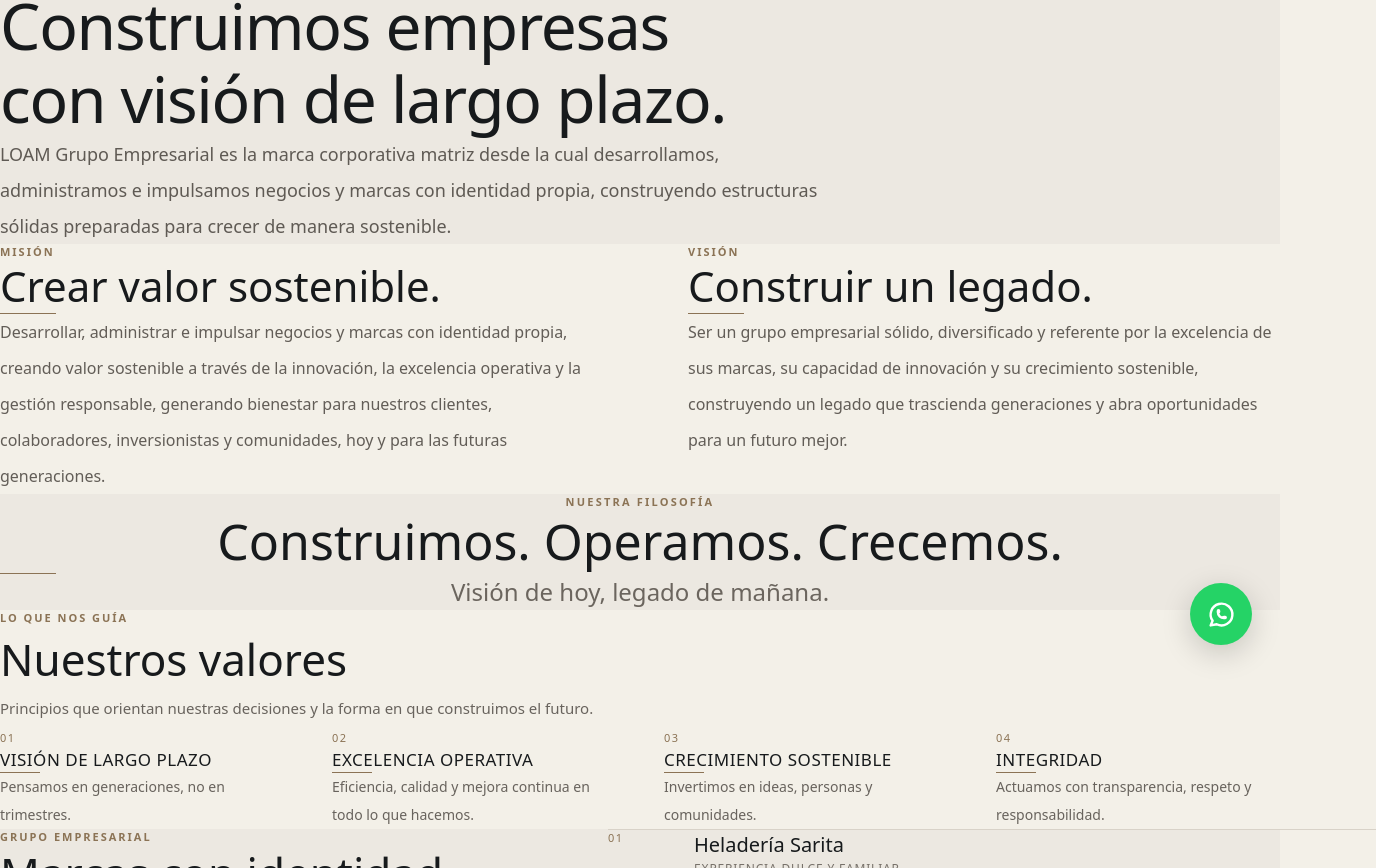
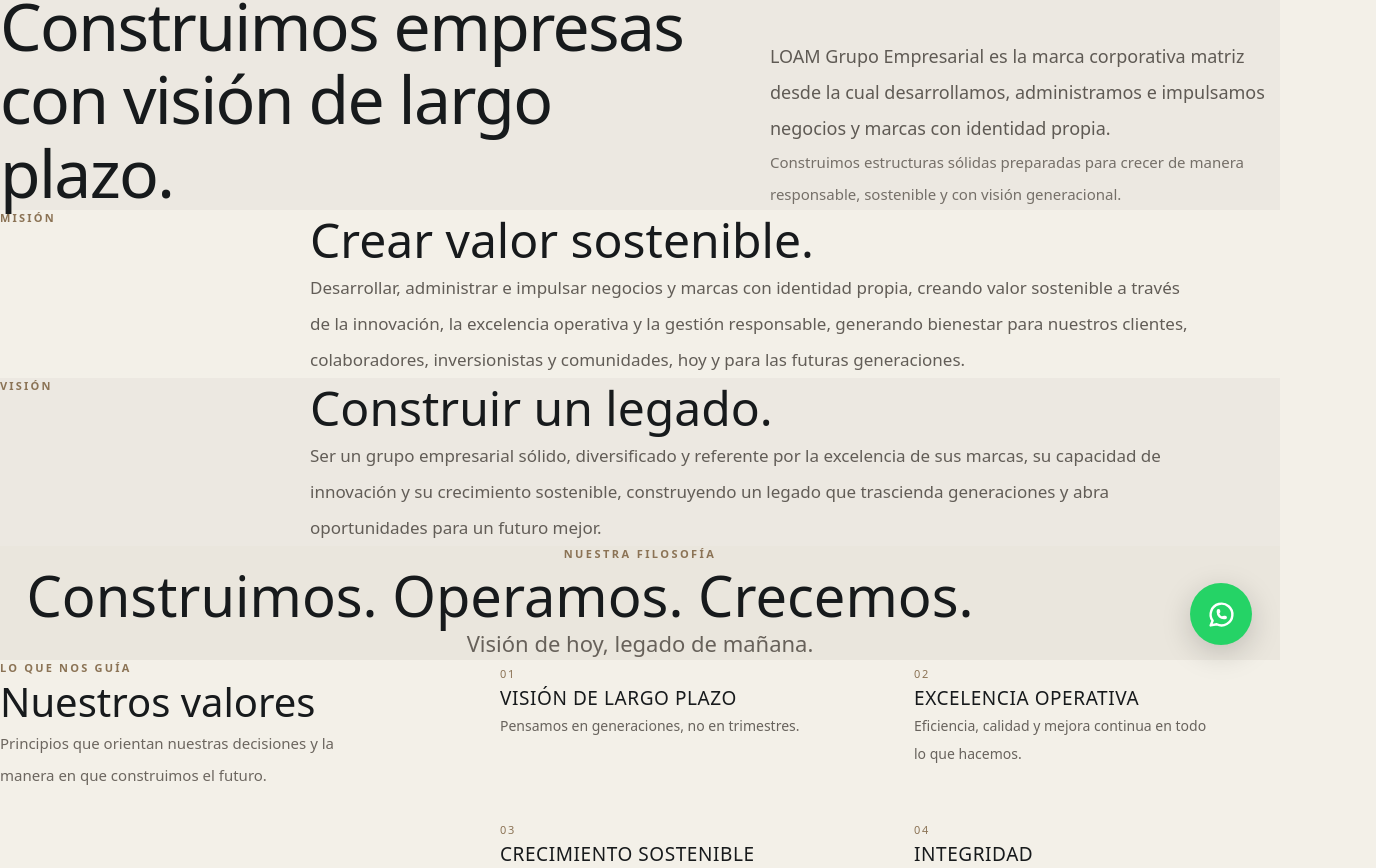
Before and after one commit to Grupo-Loam/grupo-loam, a Next.js app: page /nosotros in a window 1280 px wide. Shown: the part 127-995 px from the top of the page, 1376 px wide, since content can reach past the window. Built offline with nearby package versions, Linux system fonts and the light colour scheme.

Commit message:
Seccion Nosotros y mejoras visuales

```diff
--- a/src/app/nosotros/page.tsx
+++ b/src/app/nosotros/page.tsx
@@ -13,19 +13,23 @@
 
 const values = [
   {
+    number: "01",
     title: "Visión de largo plazo",
     description: "Pensamos en generaciones, no en trimestres.",
   },
   {
+    number: "02",
     title: "Excelencia operativa",
     description:
       "Eficiencia, calidad y mejora continua en todo lo que hacemos.",
   },
   {
+    number: "03",
     title: "Crecimiento sostenible",
     description: "Invertimos en ideas, personas y comunidades.",
   },
   {
+    number: "04",
     title: "Integridad",
     description:
       "Actuamos con transparencia, respeto y responsabilidad.",
@@ -34,14 +38,17 @@
 
 const brands = [
   {
+    number: "01",
     name: "Heladería Sarita",
     tagline: "Experiencia dulce y familiar.",
   },
   {
+    number: "02",
     name: "Espresso Express",
     tagline: "Energía que conecta.",
   },
   {
+    number: "03",
     name: "Terraza Magnolia",
     tagline: "Celebraciones que trascienden.",
   },
@@ -53,47 +60,52 @@
       <Navbar />
 
       <main>
-        {/* INTRODUCCIÓN */}
+        {/* HERO */}
         <section className="w-full bg-[var(--bg-secondary)]">
-          <div className="mx-auto w-full max-w-[1500px] px-6 py-24 sm:px-8 md:py-28 lg:px-12 lg:py-36 xl:px-16 2xl:px-20">
-            <div className="max-w-[980px]">
-              <p className="mb-7 text-[11px] font-semibold uppercase tracking-[0.2em] text-[var(--color-bronce)]">
+          <div className="mx-auto w-full max-w-[1500px] px-6 py-20 sm:px-8 md:py-24 lg:px-12 lg:py-28 xl:px-16">
+            <div className="grid gap-12 lg:grid-cols-[1.15fr_0.85fr] lg:items-end lg:gap-20">
+              <div>
+                <p className="mb-6 text-[11px] font-semibold uppercase tracking-[0.2em] text-[var(--color-bronce)]">
                   Nosotros
                 </p>
 
-              <h1 className="font-[var(--font-cinzel)] text-[40px] leading-[1.15] tracking-[-0.02em] text-[var(--color-carbon)] sm:text-[50px] md:text-[56px] lg:text-[64px]">
-                Construimos empresas
-                <br />
-                con visión de largo plazo.
+                <h1 className="max-w-[820px] font-[var(--font-cinzel)] text-[42px] leading-[1.12] tracking-[-0.025em] text-[var(--color-carbon)] sm:text-[52px] md:text-[60px] lg:text-[66px]">
+                  Construimos empresas con visión de largo plazo.
                 </h1>
+              </div>
 
-              <p className="mt-10 max-w-[820px] text-[16px] leading-8 text-[var(--color-text-secondary)] sm:text-[17px] lg:text-[18px] lg:leading-9">
-                LOAM Grupo Empresarial es la marca corporativa matriz desde la
-                cual desarrollamos, administramos e impulsamos negocios y
-                marcas con identidad propia, construyendo estructuras sólidas
-                preparadas para crecer de manera sostenible.
+              <div className="lg:pb-2">
+                <p className="max-w-[520px] text-[16px] leading-8 text-[var(--color-text-secondary)] sm:text-[17px] lg:text-[18px] lg:leading-9">
+                  LOAM Grupo Empresarial es la marca corporativa matriz desde
+                  la cual desarrollamos, administramos e impulsamos negocios y
+                  marcas con identidad propia.
                 </p>
+
+                <p className="mt-6 max-w-[520px] text-[15px] leading-8 text-[#756F68]">
+                  Construimos estructuras sólidas preparadas para crecer de
+                  manera responsable, sostenible y con visión generacional.
+                </p>
+              </div>
             </div>
           </div>
         </section>
 
-        {/* MISIÓN Y VISIÓN */}
+        {/* MISIÓN */}
         <section className="w-full bg-[var(--bg-primary)]">
-          <div className="mx-auto w-full max-w-[1500px] px-6 py-24 sm:px-8 md:py-28 lg:px-12 lg:py-32 xl:px-16 2xl:px-20">
-            <div className="grid gap-16 lg:grid-cols-2 lg:gap-24">
-              {/* MISIÓN */}
-              <article>
-                <p className="text-[11px] font-semibold uppercase tracking-[0.18em] text-[var(--color-bronce)]">
+          <div className="mx-auto w-full max-w-[1300px] px-6 py-20 sm:px-8 md:py-24 lg:px-12 lg:py-28">
+            <div className="grid gap-8 lg:grid-cols-[230px_1fr] lg:gap-20">
+              <div>
+                <p className="text-[11px] font-semibold uppercase tracking-[0.2em] text-[var(--color-bronce)]">
                   Misión
                 </p>
+              </div>
 
-                <h2 className="mt-6 font-[var(--font-cinzel)] text-[32px] leading-tight text-[var(--color-carbon)] sm:text-[38px] lg:text-[42px]">
+              <div className="max-w-[880px]">
+                <h2 className="font-[var(--font-cinzel)] text-[34px] leading-tight text-[var(--color-carbon)] sm:text-[42px] lg:text-[48px]">
                   Crear valor sostenible.
                 </h2>
 
-                <div className="my-8 h-px w-14 bg-[var(--color-bronce)]" />
-
-                <p className="max-w-[620px] text-[15px] leading-8 text-[#625D57] sm:text-[16px] lg:leading-9">
+                <p className="mt-8 text-[16px] leading-8 text-[#625D57] sm:text-[17px] lg:leading-9">
                   Desarrollar, administrar e impulsar negocios y marcas con
                   identidad propia, creando valor sostenible a través de la
                   innovación, la excelencia operativa y la gestión responsable,
@@ -101,46 +113,50 @@
                   inversionistas y comunidades, hoy y para las futuras
                   generaciones.
                 </p>
-              </article>
+              </div>
+            </div>
+          </div>
+        </section>
 
         {/* VISIÓN */}
-              <article>
-                <p className="text-[11px] font-semibold uppercase tracking-[0.18em] text-[var(--color-bronce)]">
+        <section className="w-full bg-[var(--bg-secondary)]">
+          <div className="mx-auto w-full max-w-[1300px] px-6 py-20 sm:px-8 md:py-24 lg:px-12 lg:py-28">
+            <div className="grid gap-8 lg:grid-cols-[230px_1fr] lg:gap-20">
+              <div>
+                <p className="text-[11px] font-semibold uppercase tracking-[0.2em] text-[var(--color-bronce)]">
                   Visión
                 </p>
+              </div>
 
-                <h2 className="mt-6 font-[var(--font-cinzel)] text-[32px] leading-tight text-[var(--color-carbon)] sm:text-[38px] lg:text-[42px]">
+              <div className="max-w-[880px]">
+                <h2 className="font-[var(--font-cinzel)] text-[34px] leading-tight text-[var(--color-carbon)] sm:text-[42px] lg:text-[48px]">
                   Construir un legado.
                 </h2>
 
-                <div className="my-8 h-px w-14 bg-[var(--color-bronce)]" />
-
-                <p className="max-w-[620px] text-[15px] leading-8 text-[#625D57] sm:text-[16px] lg:leading-9">
+                <p className="mt-8 text-[16px] leading-8 text-[#625D57] sm:text-[17px] lg:leading-9">
                   Ser un grupo empresarial sólido, diversificado y referente
                   por la excelencia de sus marcas, su capacidad de innovación y
                   su crecimiento sostenible, construyendo un legado que
                   trascienda generaciones y abra oportunidades para un futuro
                   mejor.
                 </p>
-              </article>
+              </div>
             </div>
           </div>
         </section>
 
         {/* FILOSOFÍA */}
-        <section className="w-full bg-[var(--bg-secondary)]">
-          <div className="mx-auto w-full max-w-[1500px] px-6 py-24 text-center sm:px-8 md:py-28 lg:px-12 lg:py-32 xl:px-16 2xl:px-20">
-            <p className="text-[11px] font-semibold uppercase tracking-[0.2em] text-[var(--color-bronce)]">
+        <section className="w-full bg-[#EAE6DD]">
+          <div className="mx-auto w-full max-w-[1500px] px-6 py-20 text-center sm:px-8 md:py-24 lg:px-12 lg:py-28">
+            <p className="text-[11px] font-semibold uppercase tracking-[0.22em] text-[var(--color-bronce)]">
               Nuestra filosofía
             </p>
 
-            <h2 className="mt-8 font-[var(--font-cinzel)] text-[34px] leading-tight text-[var(--color-carbon)] sm:text-[42px] lg:text-[50px]">
+            <h2 className="mx-auto mt-7 max-w-[1000px] font-[var(--font-cinzel)] text-[36px] leading-[1.15] text-[var(--color-carbon)] sm:text-[44px] md:text-[50px] lg:text-[56px]">
               Construimos. Operamos. Crecemos.
             </h2>
 
-            <div className="mx-auto my-8 h-px w-14 bg-[var(--color-bronce)]" />
-
-            <p className="font-[var(--font-cinzel)] text-[18px] text-[#6B655E] sm:text-[21px] lg:text-[24px]">
+            <p className="mt-5 font-[var(--font-cinzel)] text-[18px] text-[#67615A] sm:text-[22px]">
               Visión de hoy, legado de mañana.
             </p>
           </div>
@@ -148,80 +164,80 @@
 
         {/* VALORES */}
         <section className="w-full bg-[var(--bg-primary)]">
-          <div className="mx-auto w-full max-w-[1500px] px-6 py-24 sm:px-8 md:py-28 lg:px-12 lg:py-32 xl:px-16 2xl:px-20">
-            <div className="mb-14 max-w-[700px]">
-              <p className="text-[11px] font-semibold uppercase tracking-[0.18em] text-[var(--color-bronce)]">
+          <div className="mx-auto w-full max-w-[1400px] px-6 py-20 sm:px-8 md:py-24 lg:px-12 lg:py-28">
+            <div className="grid gap-10 lg:grid-cols-[0.7fr_1.3fr] lg:gap-20">
+              <div>
+                <p className="text-[11px] font-semibold uppercase tracking-[0.2em] text-[var(--color-bronce)]">
                   Lo que nos guía
                 </p>
 
-              <h2 className="mt-5 font-[var(--font-cinzel)] text-[34px] text-[var(--color-carbon)] sm:text-[40px] lg:text-[44px]">
+                <h2 className="mt-5 font-[var(--font-cinzel)] text-[34px] leading-tight text-[var(--color-carbon)] sm:text-[40px]">
                   Nuestros valores
                 </h2>
 
-              <p className="mt-6 text-[15px] leading-8 text-[#68635D]">
-                Principios que orientan nuestras decisiones y la forma en que
+                <p className="mt-6 max-w-[390px] text-[15px] leading-8 text-[#6C665F]">
+                  Principios que orientan nuestras decisiones y la manera en que
                   construimos el futuro.
                 </p>
               </div>
 
-            <div className="grid gap-x-12 gap-y-14 sm:grid-cols-2 lg:grid-cols-4">
-              {values.map((value, index) => (
-                <article key={value.title} className="max-w-[290px]">
-                  <span className="text-[11px] tracking-[0.14em] text-[var(--color-bronce)]">
-                    0{index + 1}
+              <div className="grid gap-x-12 gap-y-12 sm:grid-cols-2">
+                {values.map((value) => (
+                  <article key={value.title}>
+                    <span className="text-[11px] tracking-[0.16em] text-[var(--color-bronce)]">
+                      {value.number}
                     </span>
 
-                  <h3 className="mt-6 font-[var(--font-cinzel)] text-[17px] uppercase leading-6 tracking-[0.03em] text-[var(--color-carbon)]">
+                    <h3 className="mt-5 font-[var(--font-cinzel)] text-[19px] uppercase leading-7 tracking-[0.03em] text-[var(--color-carbon)]">
                       {value.title}
                     </h3>
 
-                  <div className="my-5 h-px w-10 bg-[var(--color-bronce)]" />
-
-                  <p className="text-[14px] leading-7 text-[#68635D]">
+                    <p className="mt-4 max-w-[300px] text-[14px] leading-7 text-[#68635D]">
                       {value.description}
                     </p>
                   </article>
                 ))}
               </div>
             </div>
+          </div>
         </section>
 
         {/* MARCAS */}
         <section className="w-full bg-[var(--bg-secondary)]">
-          <div className="mx-auto w-full max-w-[1500px] px-6 py-24 sm:px-8 md:py-28 lg:px-12 lg:py-32 xl:px-16 2xl:px-20">
-            <div className="grid gap-14 lg:grid-cols-[40%_60%] lg:gap-24">
+          <div className="mx-auto w-full max-w-[1400px] px-6 py-20 sm:px-8 md:py-24 lg:px-12 lg:py-28">
+            <div className="grid gap-12 lg:grid-cols-[0.8fr_1.2fr] lg:gap-24">
               <div>
-                <p className="text-[11px] font-semibold uppercase tracking-[0.18em] text-[var(--color-bronce)]">
+                <p className="text-[11px] font-semibold uppercase tracking-[0.2em] text-[var(--color-bronce)]">
                   Grupo empresarial
                 </p>
 
-                <h2 className="mt-5 font-[var(--font-cinzel)] text-[34px] leading-tight text-[var(--color-carbon)] sm:text-[40px] lg:text-[44px]">
+                <h2 className="mt-5 max-w-[500px] font-[var(--font-cinzel)] text-[34px] leading-tight text-[var(--color-carbon)] sm:text-[40px]">
                   Marcas con identidad propia.
                 </h2>
 
-                <p className="mt-7 max-w-[430px] text-[15px] leading-8 text-[#68635D]">
+                <p className="mt-6 max-w-[430px] text-[15px] leading-8 text-[#68635D]">
                   Cada negocio conserva su esencia mientras forma parte de una
                   estructura empresarial preparada para crecer de manera
                   sostenible.
                 </p>
               </div>
 
-              <div className="space-y-0">
-                {brands.map((brand, index) => (
+              <div>
+                {brands.map((brand) => (
                   <div
                     key={brand.name}
-                    className="grid gap-4 border-b border-[var(--color-border)] py-7 first:border-t sm:grid-cols-[70px_1fr]"
+                    className="grid gap-4 border-b border-[var(--color-border)] py-6 first:border-t sm:grid-cols-[60px_1fr]"
                   >
-                    <span className="text-[11px] tracking-[0.14em] text-[var(--color-bronce)]">
-                      0{index + 1}
+                    <span className="pt-1 text-[11px] tracking-[0.16em] text-[var(--color-bronce)]">
+                      {brand.number}
                     </span>
 
                     <div>
-                      <h3 className="font-[var(--font-cinzel)] text-[20px] text-[var(--color-carbon)]">
+                      <h3 className="font-[var(--font-cinzel)] text-[21px] text-[var(--color-carbon)] sm:text-[23px]">
                         {brand.name}
                       </h3>
 
-                      <p className="mt-2 text-[12px] uppercase tracking-[0.07em] text-[#77716A]">
+                      <p className="mt-2 text-[12px] uppercase tracking-[0.08em] text-[#77716A]">
                         {brand.tagline}
                       </p>
                     </div>
@@ -234,14 +250,14 @@
 
         {/* CIERRE */}
         <section className="w-full bg-[var(--bg-primary)]">
-          <div className="mx-auto w-full max-w-[1500px] px-6 py-24 text-center sm:px-8 md:py-28 lg:px-12 lg:py-32 xl:px-16 2xl:px-20">
-            <h2 className="mx-auto max-w-[900px] font-[var(--font-cinzel)] text-[32px] leading-tight text-[var(--color-carbon)] sm:text-[40px] lg:text-[46px]">
+          <div className="mx-auto flex w-full max-w-[1400px] flex-col items-start justify-between gap-10 px-6 py-20 sm:px-8 md:py-24 lg:flex-row lg:items-end lg:px-12 lg:py-28">
+            <h2 className="max-w-[760px] font-[var(--font-cinzel)] text-[34px] leading-tight text-[var(--color-carbon)] sm:text-[42px] lg:text-[48px]">
               Construimos empresas pensando en el mañana.
             </h2>
 
             <Link
               href="/#negocios"
-              className="mt-10 inline-flex items-center gap-3 border border-[var(--color-bronce)] px-7 py-4 text-[11px] font-semibold uppercase tracking-[0.14em] text-[var(--color-carbon)] transition duration-300 hover:bg-[var(--color-bronce)] hover:text-white"
+              className="inline-flex shrink-0 items-center gap-3 border-b border-[var(--color-bronce)] pb-2 text-[11px] font-semibold uppercase tracking-[0.16em] text-[var(--color-carbon)] transition duration-300 hover:text-[var(--color-bronce)]"
             >
               Conoce nuestros negocios
               <span>→</span>
```
Lines whose indentation alone changed are shown as unchanged.
